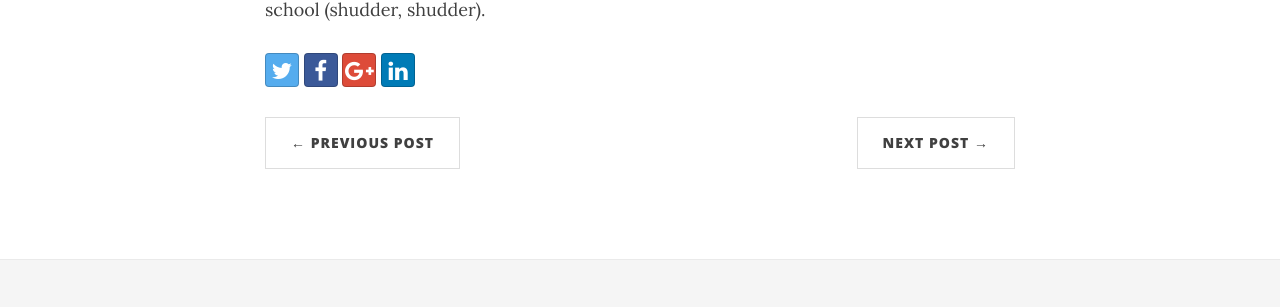
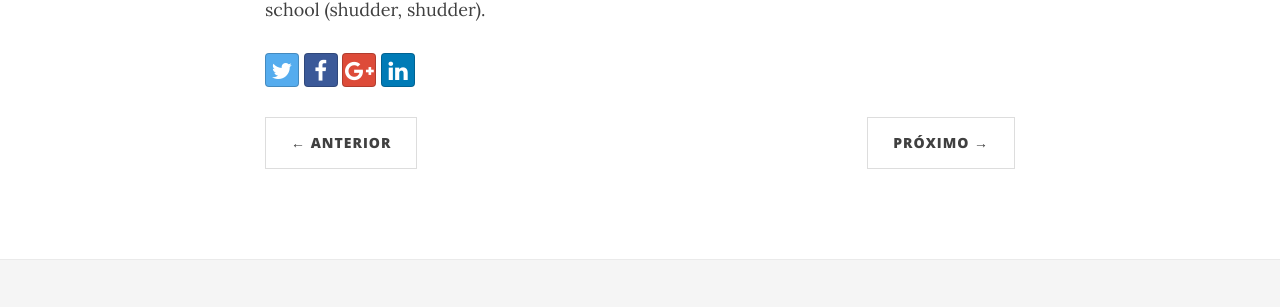
Before and after one commit to arquivo-br/arquivo-br.github.io, a Jekyll site: the page built from _posts/2015-01-27-dear-diary.md, in a window 1280 px wide. Shown: the part 383-690 px from the top of the page. Built offline with Jekyll 4.4.1, drawn with Linux system fonts in a browser that asks for light colours; nearby versions of some CDN libraries.

Commit message:
Tradução da navegação das páginas dos posts.

```diff
--- a/_layouts/post.html
+++ b/_layouts/post.html
@@ -55,12 +55,12 @@
       <ul class="pager blog-pager">
         {% if page.previous.url %}
         <li class="previous">
-          <a href="{{ page.previous.url | prepend: site.baseurl | replace: '//', '/' }}" data-toggle="tooltip" data-placement="top" title="{{page.previous.title}}">&larr; Previous Post</a>
+          <a href="{{ page.previous.url | prepend: site.baseurl | replace: '//', '/' }}" data-toggle="tooltip" data-placement="top" title="{{page.previous.title}}">&larr; Anterior</a>
         </li>
         {% endif %}
         {% if page.next.url %}
         <li class="next">
-          <a href="{{ page.next.url | prepend: site.baseurl | replace: '//', '/' }}" data-toggle="tooltip" data-placement="top" title="{{page.next.title}}">Next Post &rarr;</a>
+          <a href="{{ page.next.url | prepend: site.baseurl | replace: '//', '/' }}" data-toggle="tooltip" data-placement="top" title="{{page.next.title}}">Próximo &rarr;</a>
         </li>
         {% endif %}
       </ul>
```
